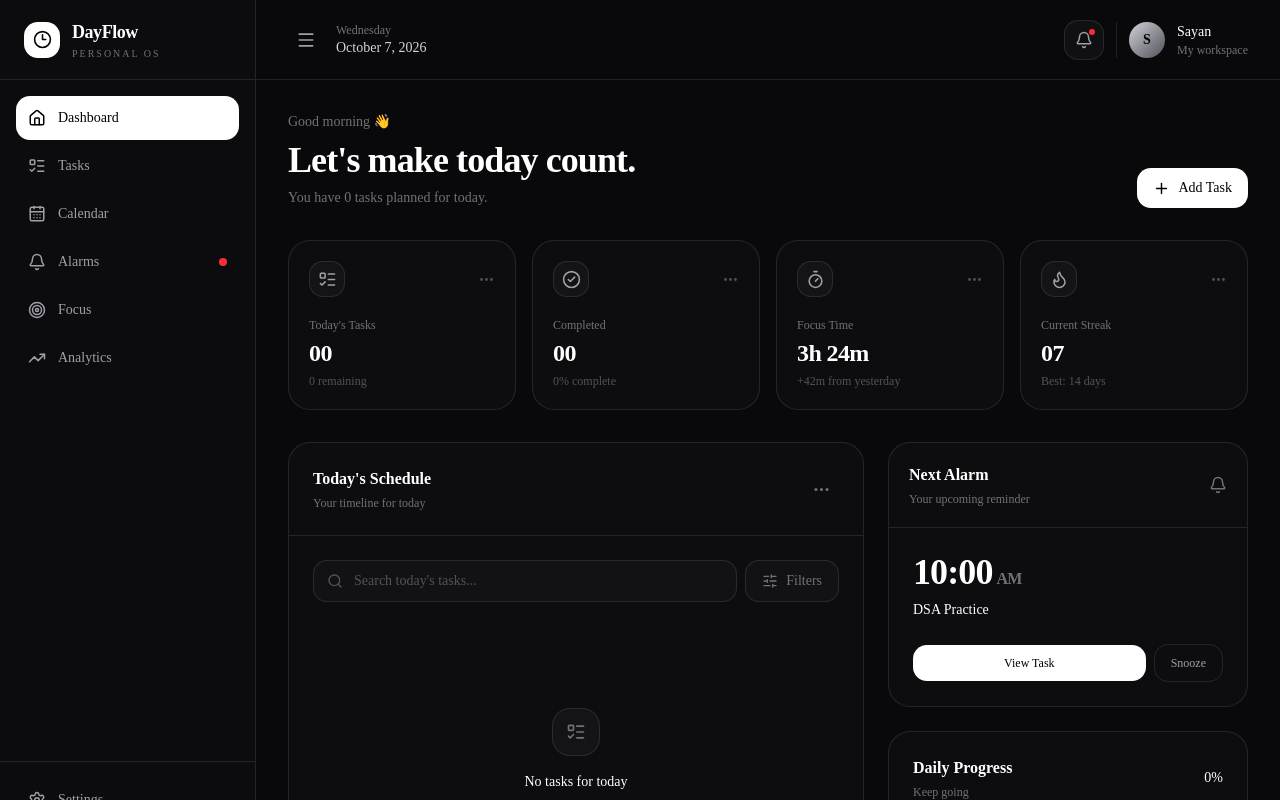
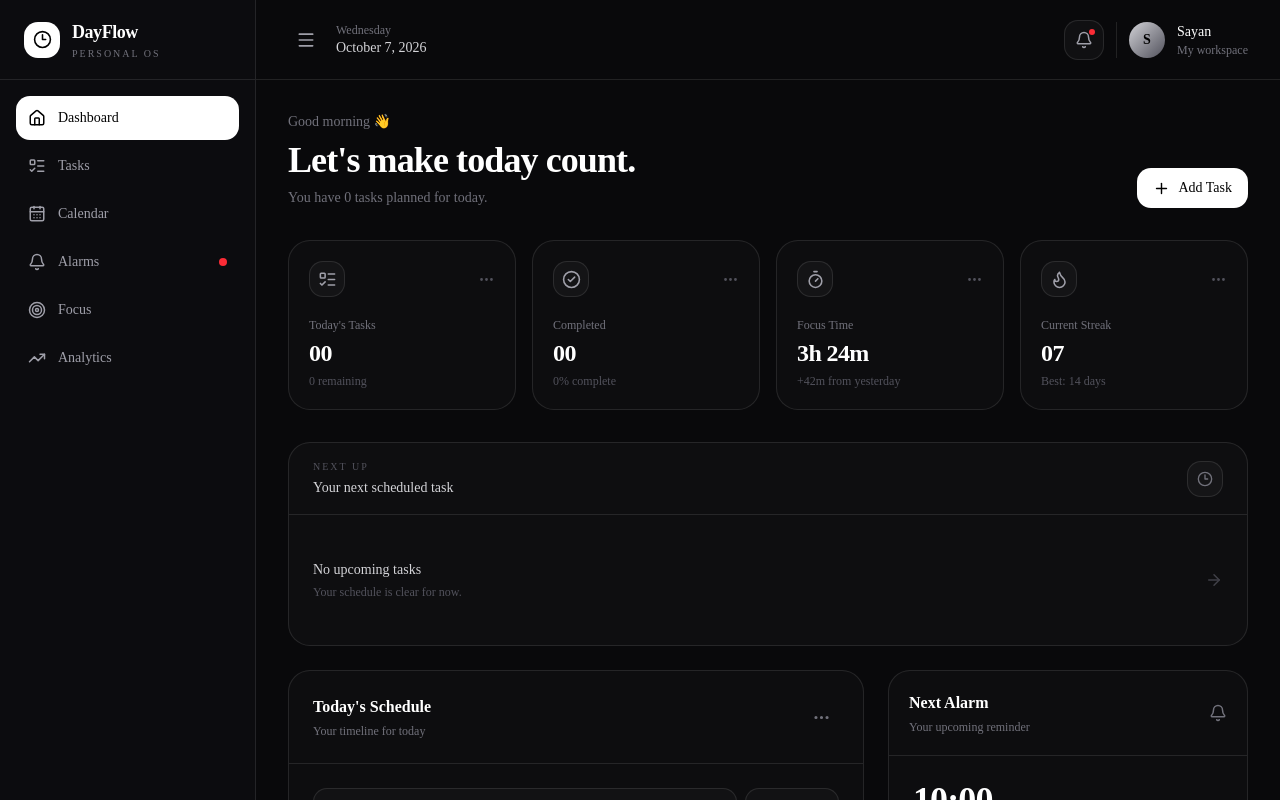
Before and after one commit to sayan629/DayFlow, a Next.js app: page / in a window 1280 px wide. Shown: the top 800 px of the page. Built offline with nearby package versions, Linux system fonts and the light colour scheme.

Commit message:
NextTaskCard Component..

```diff
--- a/src/app/page.tsx
+++ b/src/app/page.tsx
@@ -2,6 +2,7 @@
 
 import AddTaskDialog from "@/components/tasks/AddTaskDialog";
 import TaskList from "@/components/tasks/TaskList";
+import NextTaskCard from "@/components/scheduler/NextTaskCard";
 import { useTaskStore } from "@/store/taskStore";
 import { useEffect, useState } from "react";
 
@@ -257,6 +258,9 @@ const completionPercentage =
                 />
               </div>
 
+              {/* Next Up */}
+              <NextTaskCard />
+
               {/* Main Grid */}
               <div className="grid gap-6 xl:grid-cols-[1fr_360px]">
                 {/* Schedule */}
```
